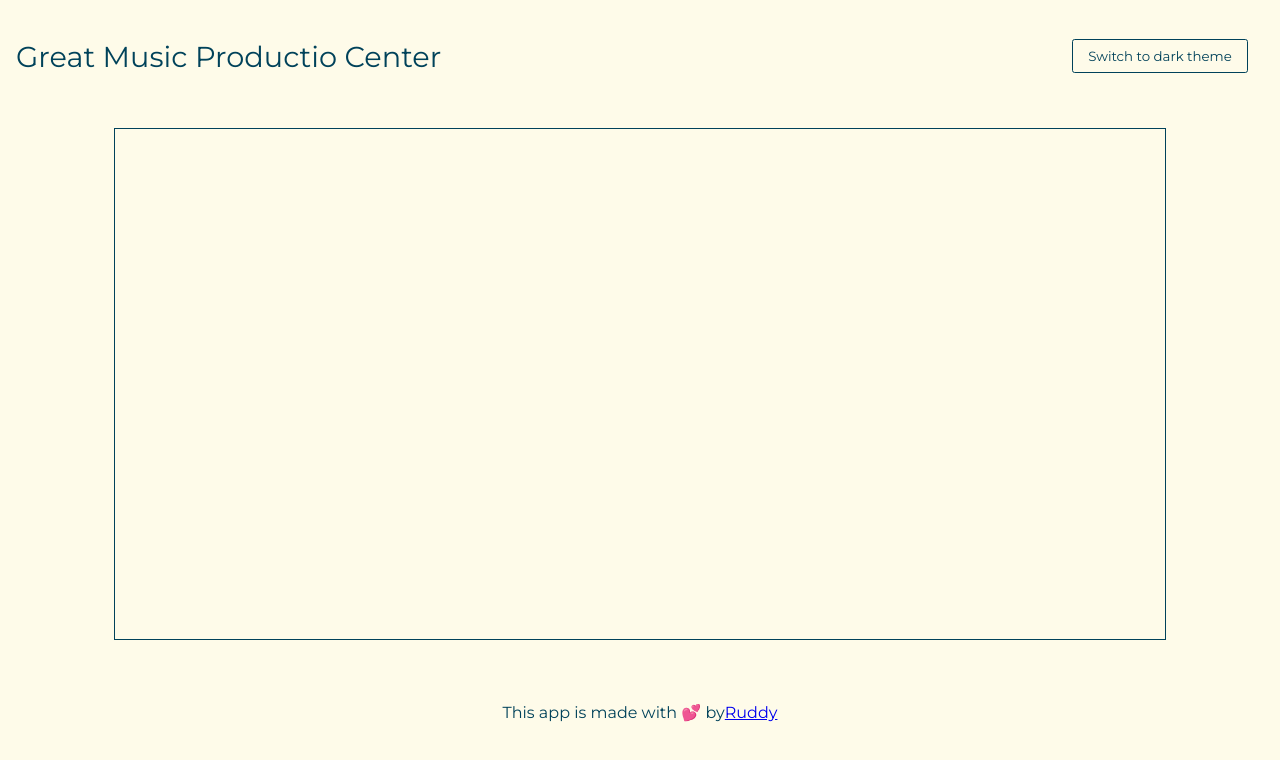
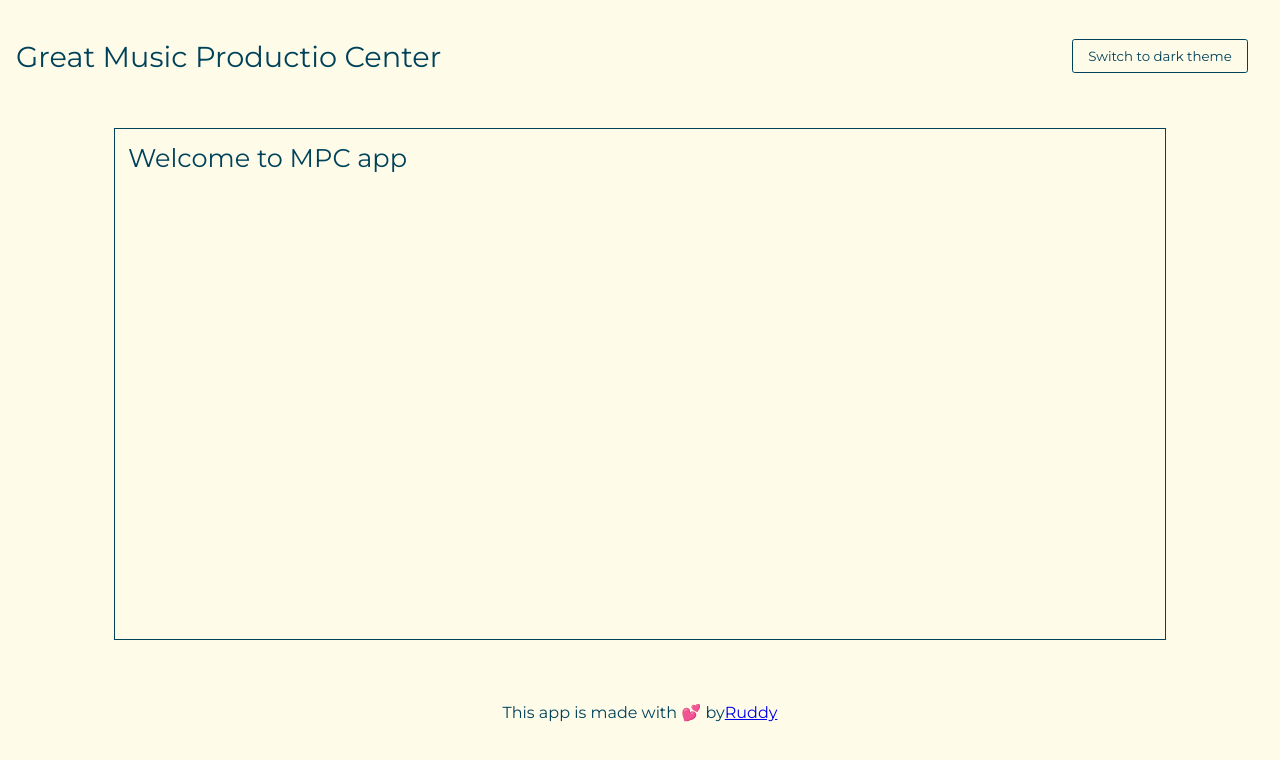
Before and after one commit to ruddymarc/studi-project-react-music-production-center, a React (Create React App) app: page / in a window 1280 px wide. Shown: the top 760 px of the page. Built offline with nearby package versions, Linux system fonts and the light colour scheme.

Commit message:
update layout component

```diff
--- a/src/components/ui/Layout.js
+++ b/src/components/ui/Layout.js
@@ -1,5 +1,6 @@
 import React, { useState } from 'react';
 import styled, { ThemeProvider } from 'styled-components';
+import { Outlet } from 'react-router-dom';
 import lightTheme from './themes/light.json';
 import darkTheme from './themes/dark.json';
 import Footer from './Footer';
@@ -16,7 +17,7 @@ export default function Layout({ children }) {
         <GlobalStyle />
         <Header isLight={isLight} changeTheme={toggleTheme} />
         <Main>
-          { children }
+          <Outlet />
         </Main>
         <Footer />
       </Wrapper>
```
